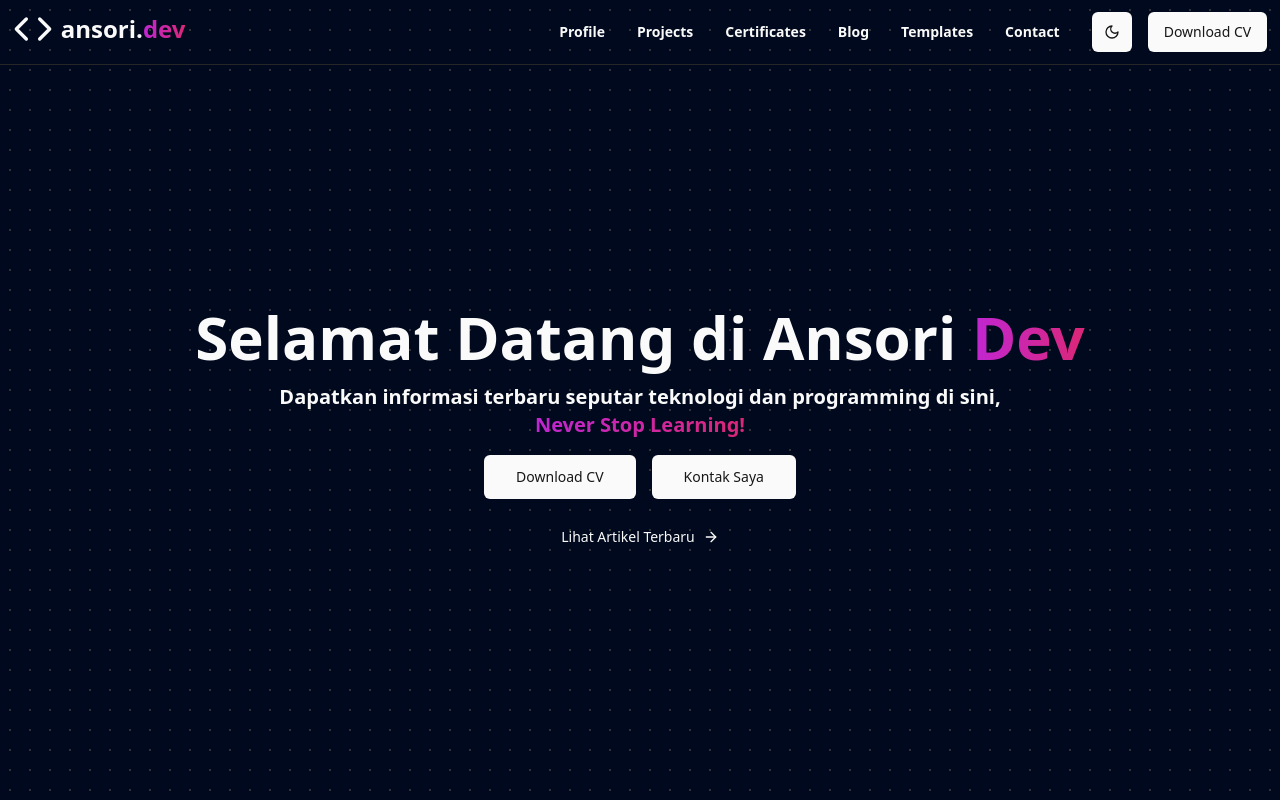
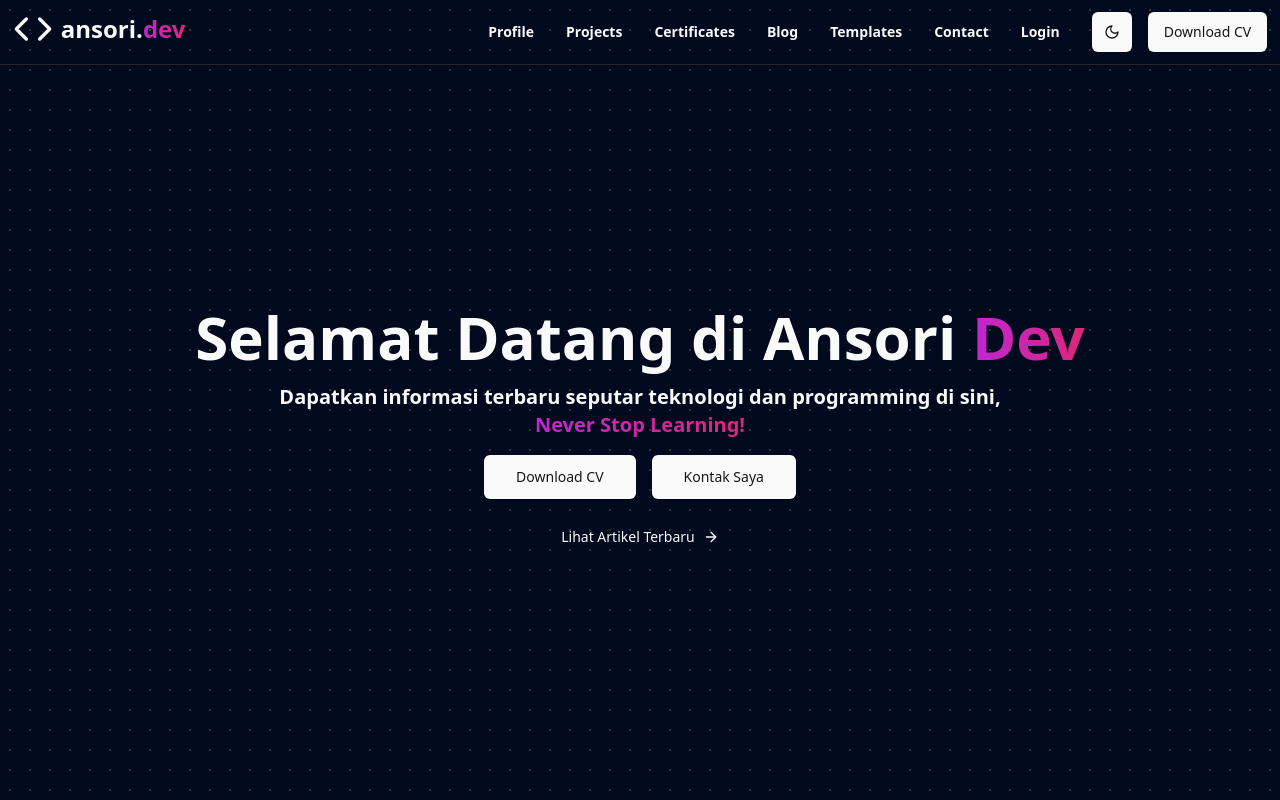
Before and after one commit to fitronansori/next-ansoridev, a Next.js app: page / in a window 1280 px wide. Built offline with nearby package versions, Linux system fonts and the light colour scheme.

Commit message:
Add Login link to navigation constants

```diff
--- a/src/constants/data.ts
+++ b/src/constants/data.ts
@@ -24,6 +24,10 @@ export const navLinks = [
   {
     name: "Contact",
     href: "/contact",
+  },
+  {
+    name: "Login",
+    href: "/sign-in",
   },
 ];
 
```
